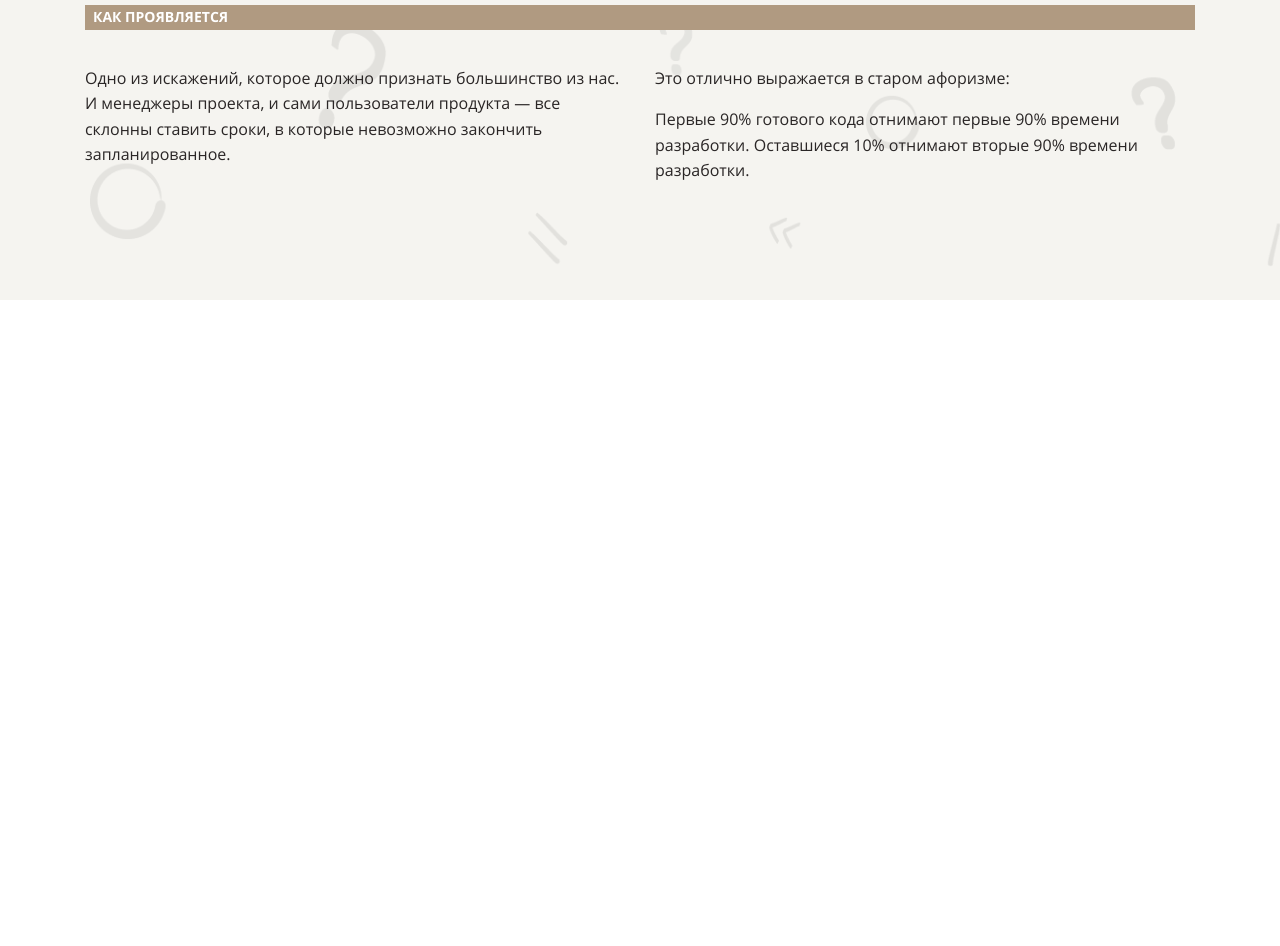
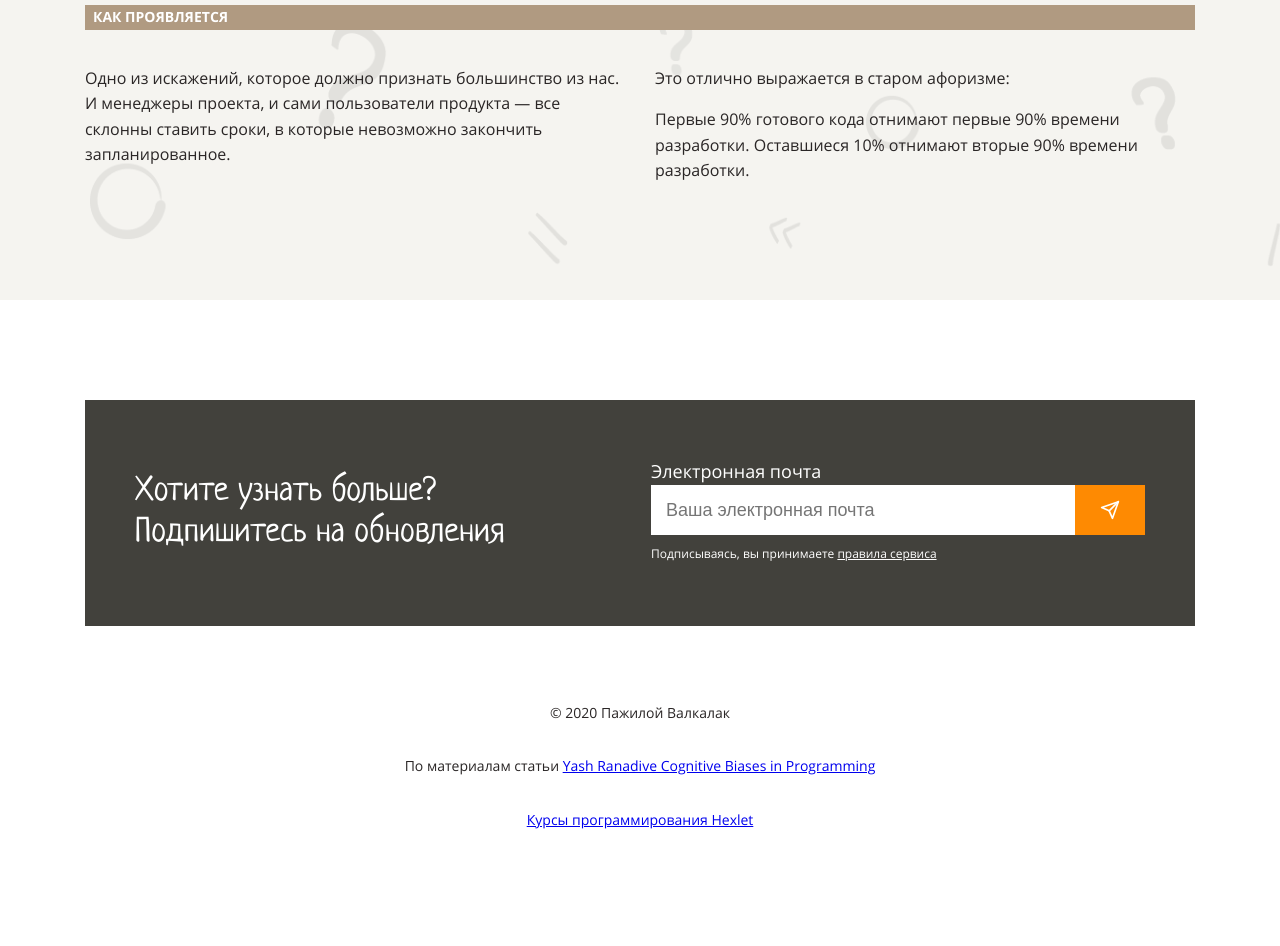
Before and after one commit to ilyasharipov/cognitive-distortions, a website: page src/index.html in a window 1280 px wide. Shown: the part 7039-7985 px from the top of the page. Before the commit the page ends 7339 px from the top, so only its background shows below. Drawn offline with Linux system fonts and the light colour scheme.

Commit message:
final step

```diff
--- a/src/index.html
+++ b/src/index.html
@@ -213,8 +213,27 @@
   </section>
 </main>
 
-<!--    <footer>-->
-
-<!--    </footer>-->
+<footer>
+  <div class="container">
+    <div class="footer-block bg-color-dark">
+      <h3 class="color-white">Хотите узнать больше?<br>Подпишитесь на обновления</h3>
+      <div>
+        <form class="footer-send-form">
+          <label class="form-label color-white" for="email">Электронная почта</label>
+          <div class="flex">
+            <input class="footer-email-input" id="email" type="email" placeholder="Ваша электронная почта">
+            <button class="footer-send-button btn-orange" type="submit"></button>
+          </div>
+          <p class="form-hint color-white">Подписываясь, вы принимаете <a href="#">правила сервиса</a></p>
+        </form>
+      </div>
+    </div>
+    <div class="footer-contacts">
+      <p>© 2020 Пажилой Валкалак</p>
+      <p>По материалам статьи <a href="#">Yash Ranadive Cognitive Biases in Programming</a></p>
+      <p><a href="#">Курсы программирования Hexlet</a></p>
+    </div>
+  </div>
+</footer>
 </body>
 </html>
--- a/src/styles/styles.css
+++ b/src/styles/styles.css
@@ -160,6 +160,14 @@ h4 {
 
 .bg-white {
   background-color: var(--white);
+}
+
+.bg-dark {
+  background-color: var(--dark);
+}
+
+.bg-orange {
+  background-color: var(--main);
 }
 
 .main-img {
@@ -340,3 +348,67 @@ h4 {
   padding: 4px 8px;
   text-transform: uppercase;
 }
+
+.footer-block {
+  display: flex;
+  justify-content: space-between;
+  align-items: center;
+  box-sizing: border-box;
+  padding: 38px 50px;
+}
+
+.footer-send-form {
+
+}
+
+.footer-send-button {
+  height: 50px;
+  width: 70px;
+  border: 0;
+  padding: 0;
+  cursor: pointer;
+}
+
+.footer-send-button::before {
+  content: '';
+  display: block;
+  width: 20px;
+  height: 20px;
+  margin: 0 auto;
+
+  background-color: var(--main);
+  background-image: url('../img/send.svg');
+  background-repeat: no-repeat;
+  background-size: cover;
+}
+
+.footer-email-input {
+  height: 50px;
+  width: 394px;
+  border: 0;
+  padding: 0 15px;
+  font-size: 18px;
+}
+
+.form-label {
+  margin-bottom: 8px;
+  font-weight: 400;
+  font-size: 18px;
+}
+
+.form-hint {
+  margin: 6px 0 0 0;
+  font-size: 12px;
+}
+
+.form-hint a {
+  color: var(--white);
+}
+
+.footer-contacts {
+  margin-top: 60px;
+  font-size: 14px;
+  display: flex;
+  align-items: center;
+  flex-direction: column;
+}
```
Also changed, not shown: src/img/send.svg (added).
